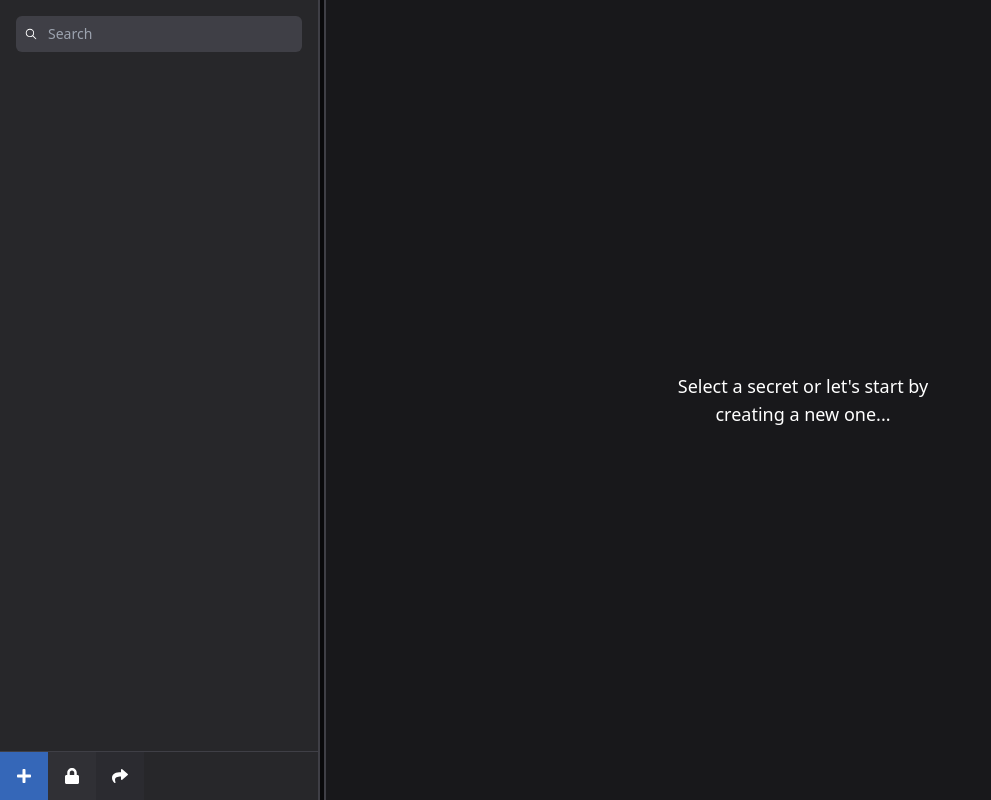
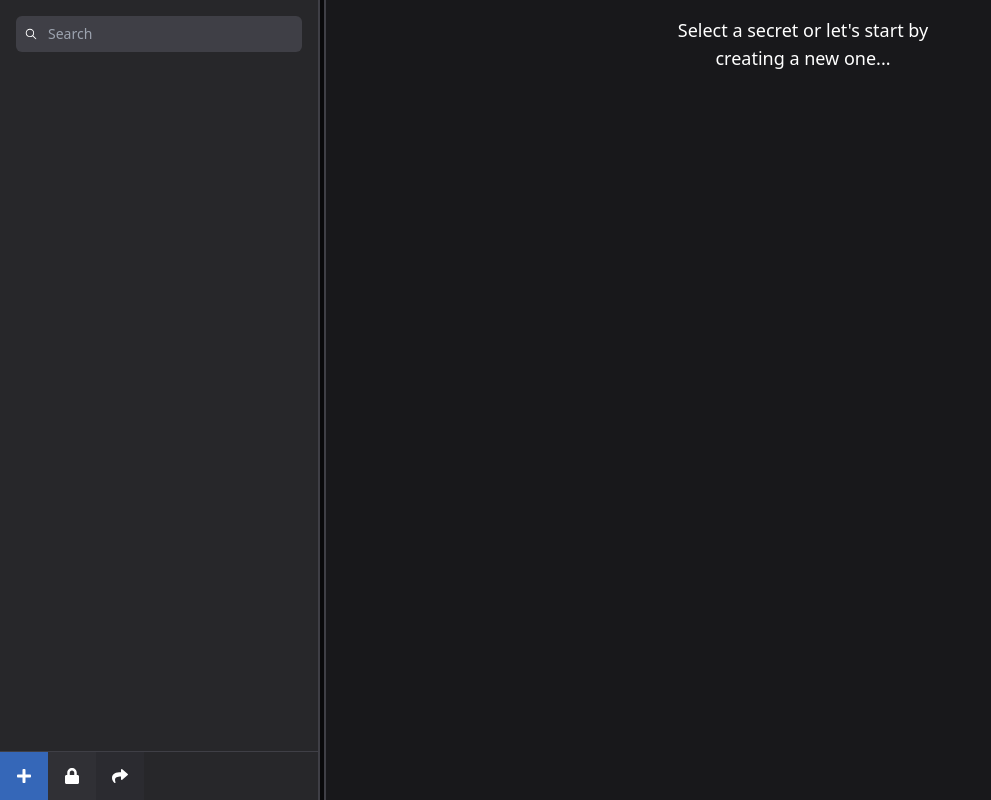
Before and after one commit to zpaceway/safesecret, a React app: page / in a window 1280 px wide. Shown: the whole page, without its empty margins (0-991 px from the left). Built offline with nearby package versions, Linux system fonts and the light colour scheme; the HTML template or start-up script is replaced by a standard one.

Commit message:
fix ui ux on overflow

```diff
--- a/src/App.tsx
+++ b/src/App.tsx
@@ -142,7 +142,7 @@ const App = () => {
           </div>
         </div>
       )}
-      <div className="fixed inset-0 flex flex-col-reverse gap-1 bg-zinc-950">
+      <div className="fixed inset-0 flex flex-col-reverse gap-1 overflow-hidden bg-zinc-950">
         <button
           onClick={() => {
             setShowNavBar((state) => !state);
@@ -151,15 +151,13 @@ const App = () => {
         >
           <IoMenu />
         </button>
-        <div
-          className={`relative flex h-full gap-1 border-b-2 border-b-zinc-700 lg:border-b-0`}
-        >
+        <div className="relative flex h-full gap-1 overflow-hidden border-b-2 border-b-zinc-700 lg:border-b-0">
           <div
             className={`absolute inset-0 bg-black bg-opacity-30 backdrop-blur-md transition-all lg:pointer-events-none lg:opacity-0 ${!showNavBar ? "pointer-events-none opacity-0" : "pointer-events-auto opacity-100"}`}
             onClick={() => setShowNavBar(false)}
           ></div>
           <div
-            className={`absolute inset-0 z-50 flex h-full w-full flex-col border-r-0 border-r-zinc-700 bg-zinc-800 bg-opacity-80 transition-all sm:max-w-xs lg:static lg:border-r-2 lg:bg-opacity-100 ${!showNavBar && "-translate-x-full lg:translate-x-0"}`}
+            className={`absolute inset-0 z-50 flex h-full w-full flex-col overflow-hidden border-r-0 border-r-zinc-700 bg-zinc-800 bg-opacity-80 transition-all sm:max-w-xs lg:static lg:border-r-2 lg:bg-opacity-100 ${!showNavBar && "-translate-x-full lg:translate-x-0"}`}
           >
             <div className="flex shrink-0 gap-2 p-4">
               <div className="relative w-full overflow-hidden rounded-md text-sm text-white">
@@ -282,7 +280,8 @@ const App = () => {
               </button>
             </div>
           </div>
-          <div className="flex w-full items-center justify-center overflow-hidden border-l-0 bg-zinc-900 p-4 lg:border-l-2 lg:border-l-zinc-700">
+          <div className="flex w-full items-center justify-center overflow-hidden border-l-0 bg-zinc-900 py-4 lg:border-l-2 lg:border-l-zinc-700">
+            <div className="flex h-full w-full justify-center overflow-auto px-4">
               {newSecret ? (
                 <SecretForm
                   selectedSecretId={selectedSecretId}
@@ -301,6 +300,7 @@ const App = () => {
             </div>
           </div>
         </div>
+      </div>
     </>
   );
 };
--- a/src/components/SecretForm.tsx
+++ b/src/components/SecretForm.tsx
@@ -156,7 +156,7 @@ const SecretForm = ({
           className="w-full border-b border-zinc-800 bg-transparent pb-2 text-sm outline-none"
         />
       </div>
-      <div className="flex flex-col gap-2 overflow-y-auto">
+      <div className="flex flex-col gap-2">
         <div className="">
           <button
             onClick={() => {
@@ -183,7 +183,7 @@ const SecretForm = ({
             );
             return (
               <div key={`field-${field.id}`}>
-                <div className="flex w-full flex-col items-center justify-between overflow-hidden rounded-md border border-zinc-800 bg-zinc-800 bg-opacity-30">
+                <div className="flex w-full flex-col items-center justify-between rounded-md border border-zinc-800 bg-zinc-800 bg-opacity-30">
                   <div className="flex w-full flex-col rounded-md p-2">
                     <input
                       value={field.name}
```
Lines whose indentation alone changed are shown as unchanged.
